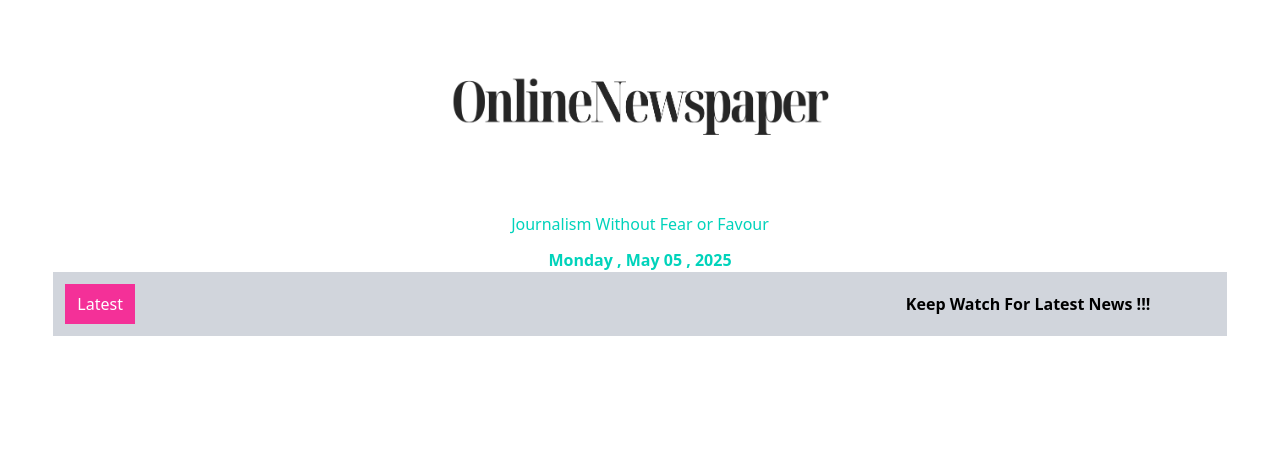
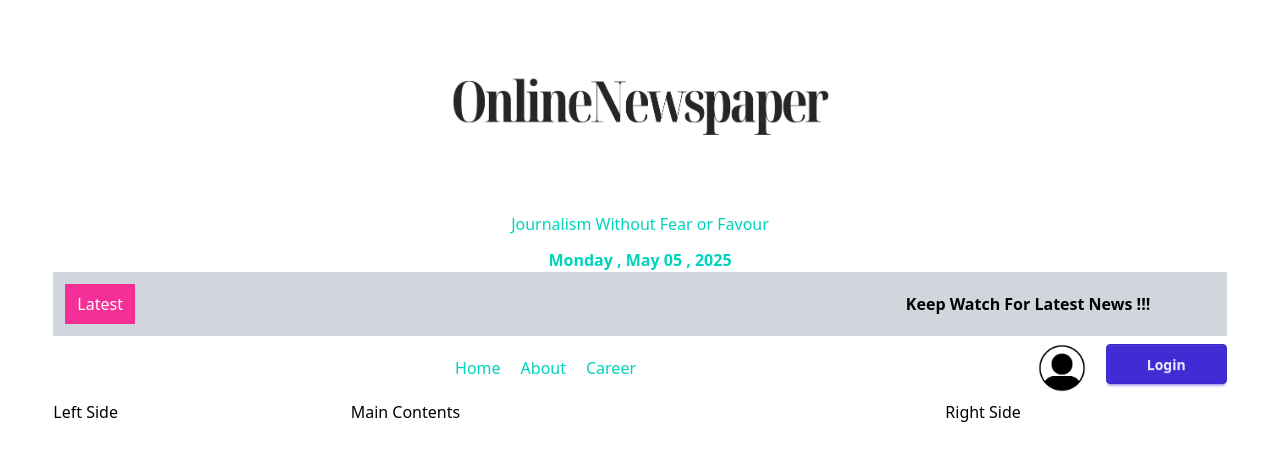
Before and after one commit to MDNROnik/START_REACT, a React (Vite) app in the folder Online Newspaper/: page / in a window 1280 px wide. Shown: the top 460 px of the page. Built offline with nearby package versions, Linux system fonts and the light colour scheme.

Commit message:
Navbar Setup

```diff
--- /dev/null
+++ b/Online Newspaper/src/Components/NavBar.jsx
@@ -0,0 +1,20 @@
+import { NavLink } from "react-router";
+import user from "../assets/User.png";
+const NavBar = () => {
+  return (
+    <div className="flex justify-between items-center">
+      <div className=""></div>
+      <div className="nav flex gap-5 text-accent">
+        <NavLink to="/">Home</NavLink>
+        <NavLink to="/about">About</NavLink>
+        <NavLink to="/career">Career</NavLink>
+      </div>
+      <div className="login-btn flex gap-5 pt-2 pb-2">
+        <img src={user} alt="" className="h-12 w-12" />
+        <button className="btn btn-primary px-10 ">Login</button>
+      </div>
+    </div>
+  );
+};
+
+export default NavBar;
--- a/Online Newspaper/src/Layout/HomeLayout.jsx
+++ b/Online Newspaper/src/Layout/HomeLayout.jsx
@@ -1,5 +1,6 @@
 import Header from "../Components/Header";
 import Latest from "../Components/Latest";
+import NavBar from "../Components/NavBar";
 const HomeLayout = () => {
   return (
     <div>
@@ -8,9 +9,15 @@ const HomeLayout = () => {
         <section className="w-11/12 mx-auto">
           <Latest />
         </section>
+        <nav className="w-11/12 mx-auto">
+          <NavBar />
+        </nav>
       </header>
-      <nav></nav>
-      <main></main>
+      <main className="w-11/12 mx-auto grid md:grid-cols-12 gap-4">
+        <aside className="left col-span-3"> Left Side</aside>
+        <section className="col-span-6">Main Contents</section>
+        <aside className=" col-span-3"> Right Side</aside>
+      </main>
     </div>
   );
 };
--- a/Online Newspaper/src/index.css
+++ b/Online Newspaper/src/index.css
@@ -3,4 +3,6 @@
 
 body {
   @apply bg-white; /* Set background color here */
+  @apply text-black; /* Global text color */
+
 }
```
Also changed, not shown: Online Newspaper/src/assets/User.png (added).
